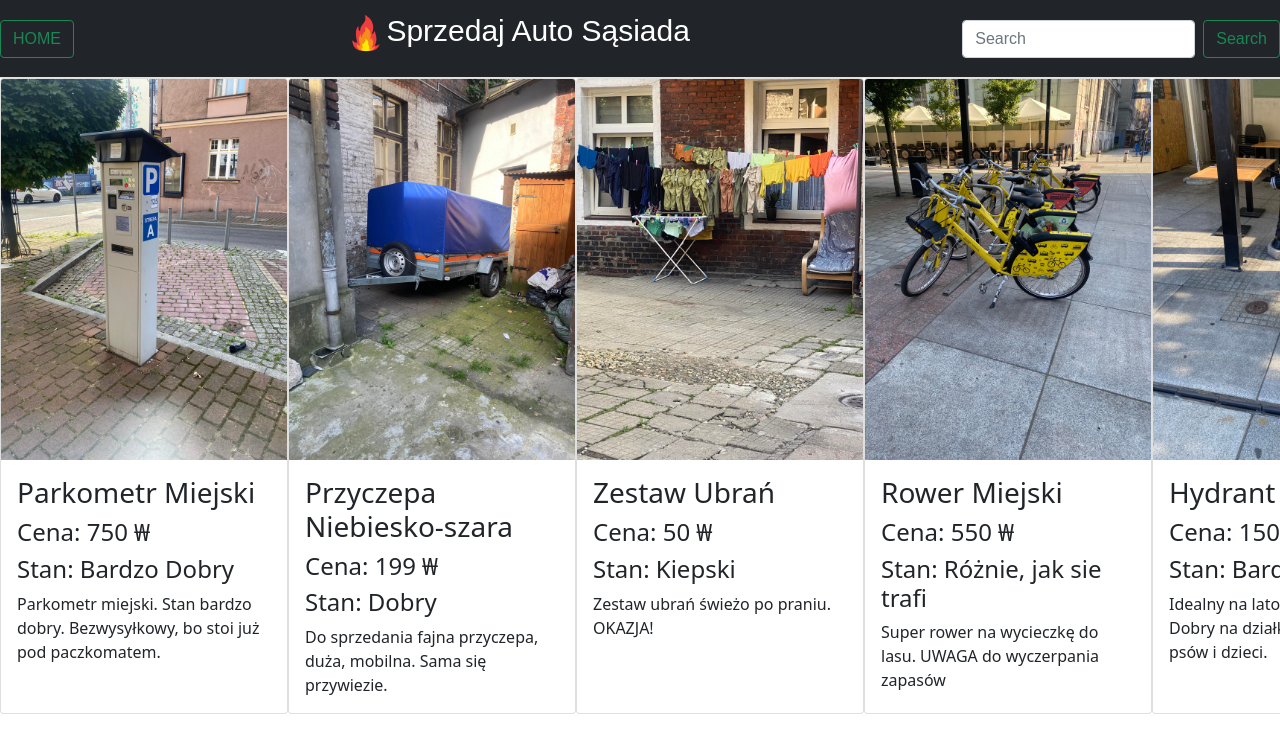
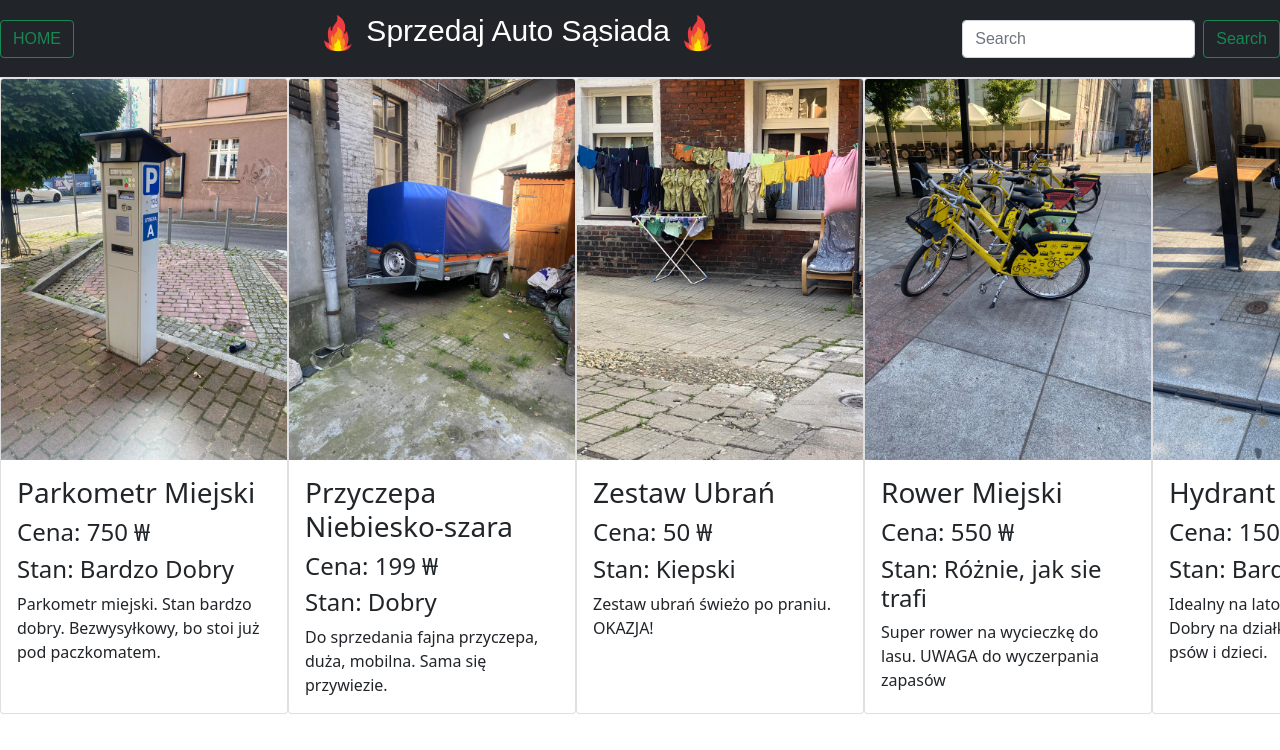
Before and after one commit to Programophobia/Sprzedaj-Auto-S-siada, a website: page index.html in a window 1280 px wide. Shown: the top 750 px of the page. Drawn offline with nearby package versions, Linux system fonts and the light colour scheme; a web font is replaced by a local one.

```diff
--- a/index.html
+++ b/index.html
@@ -13,7 +13,7 @@
 </head>
 <nav class="navbar bg-dark border-bottom border-body" data-bs-theme="dark">
     <button class="btn btn-outline-success">HOME</button>
-    <p class="name"><span ><img class="lolz" src="./images/fire-flame_16-1024.webp"></span>Sprzedaj Auto Sąsiada</p>
+    <p class="name"><span><img class="lolz" src="./images/fire-flame_16-1024.webp"></span> Sprzedaj Auto Sąsiada <img class="lolz" src="./images/fire-flame_16-1024.webp"></span></p>
     <form class="d-flex" role="search">
         <input class="form-control me-2" type="search" placeholder="Search" aria-label="Search">
         <button class="btn btn-outline-success" type="submit">Search</button>
```
